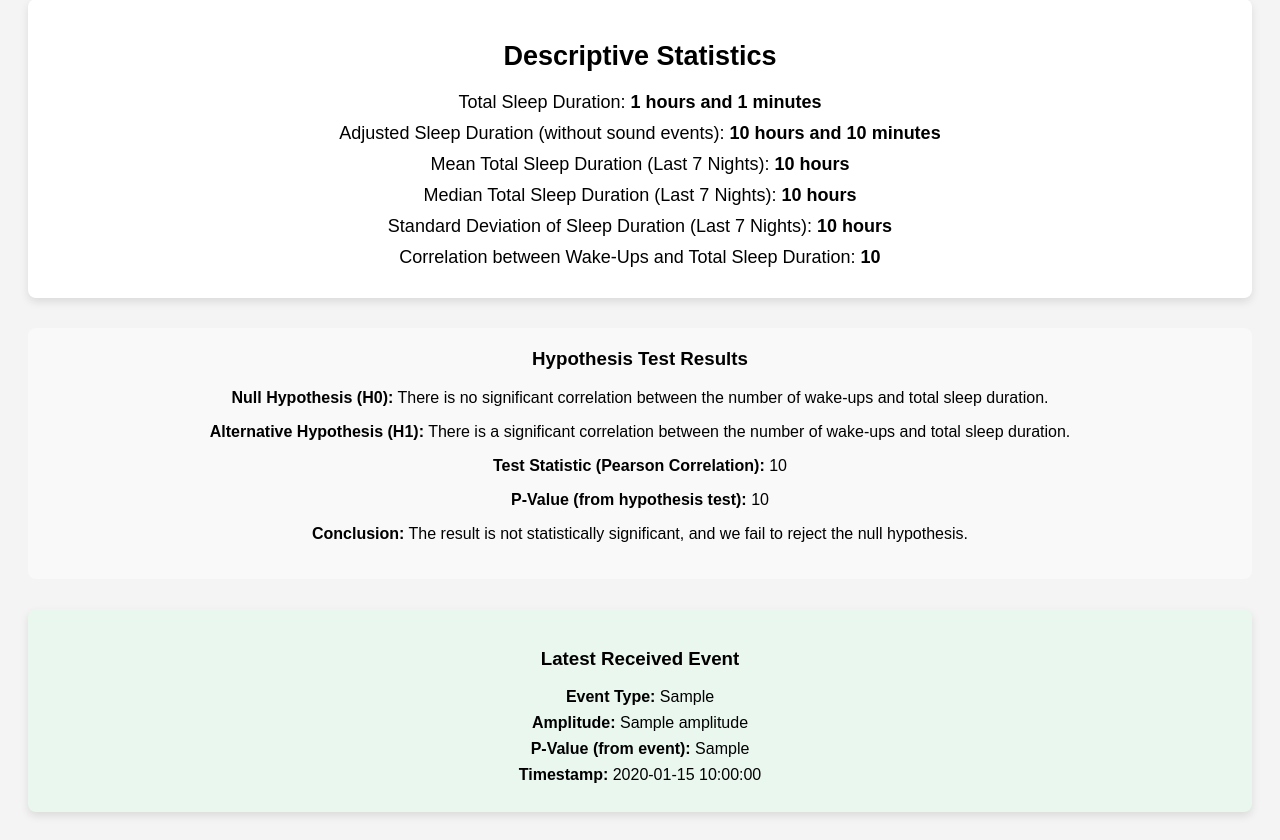
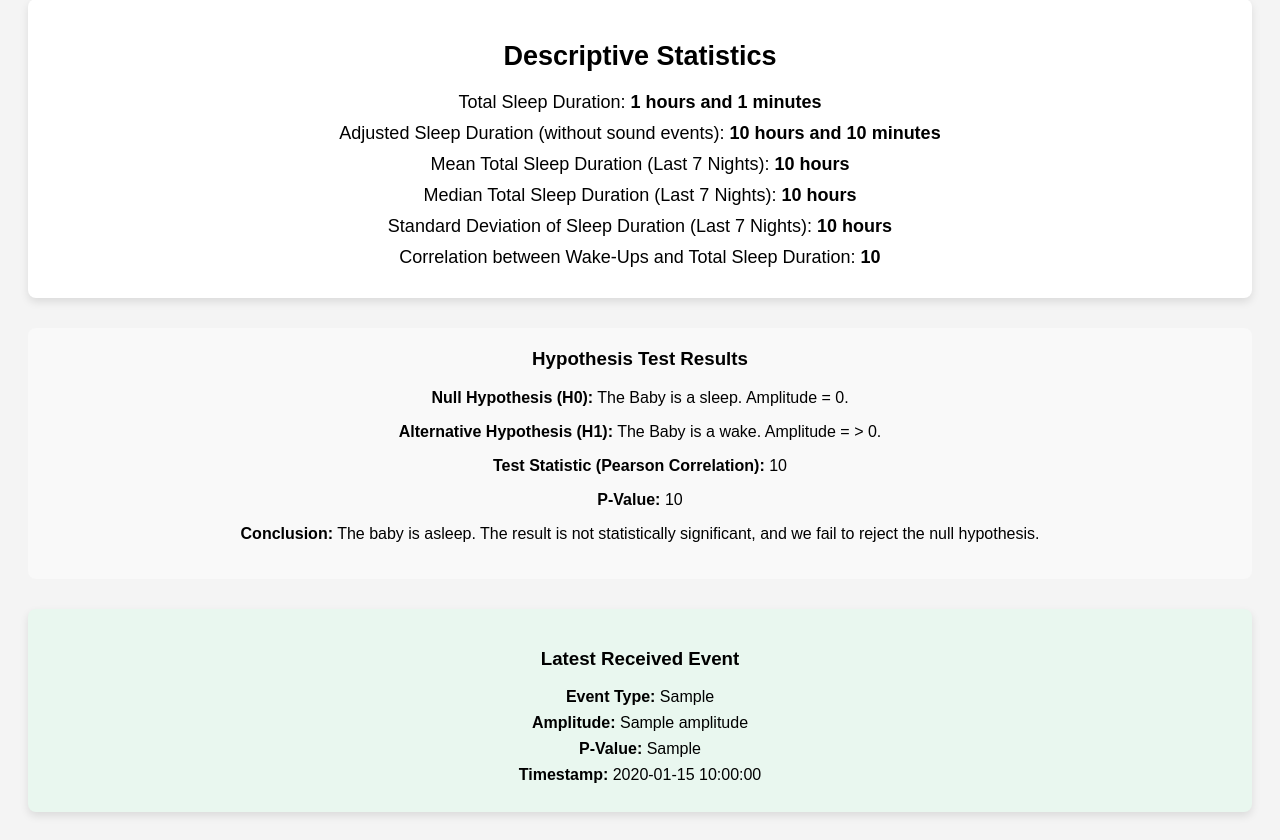
Before and after one commit to KarelExiled/Babyfoon, a Flask app: template templates/index.html in a window 1280 px wide. Shown: the part 595-1435 px from the top of the page. Run offline with Flask 2, Linux system fonts and the light colour scheme; the template is opened without the code that fills it: most values are stand-ins (such as "Sample title", 1, 10 or a date in 2020).

Commit message:
Update index.html

```diff
--- a/templates/index.html
+++ b/templates/index.html
@@ -110,11 +110,11 @@
         <!-- Hypothesis Test Results -->
         <div class="hypothesis-test">
             <h3>Hypothesis Test Results</h3>
-            <p><strong>Null Hypothesis (H0):</strong> There is no significant correlation between the number of wake-ups and total sleep duration.</p>
-            <p><strong>Alternative Hypothesis (H1):</strong> There is a significant correlation between the number of wake-ups and total sleep duration.</p>
+            <p><strong>Null Hypothesis (H0):</strong> The Baby is a sleep. Amplitude = 0.</p>
+            <p><strong>Alternative Hypothesis (H1):</strong> The Baby is a wake. Amplitude = > 0.</p>
             <p><strong>Test Statistic (Pearson Correlation):</strong> {{ correlation_sleep_wake_up | round(2) }}</p>
-            <p><strong>P-Value (from hypothesis test):</strong> <span>{{ p_value | round(4) }}</span></p>
-            <p><strong>Conclusion:</strong> {% if p_value < 0.05 %}The result is statistically significant, and we reject the null hypothesis.{% else %}The result is not statistically significant, and we fail to reject the null hypothesis.{% endif %}</p>
+            <p><strong>P-Value:</strong> <span>{{ p_value | round(4) }}</span></p>
+            <p><strong>Conclusion:</strong> {% if p_value < 0.05 %} The baby awake. The result is statistically significant, and we reject the null hypothesis.{% else %} The baby is asleep. The result is not statistically significant, and we fail to reject the null hypothesis.{% endif %}</p>
         </div>
 
         <!-- Latest Received Event -->
@@ -123,7 +123,7 @@
             {% if received_events %}
                 <p><strong>Event Type:</strong> {{ received_events[-1].event_type }}</p>
                 <p><strong>Amplitude:</strong> {{ received_events[-1].amplitude }}</p>
-                <p><strong>P-Value (from event):</strong> {{ received_events[-1].p_value }}</p>
+                <p><strong>P-Value:</strong> {{ received_events[-1].p_value }}</p>
                 <p><strong>Timestamp:</strong> {{ received_events[-1].timestamp }}</p>
             {% else %}
                 <p>No events received yet.</p>
```
